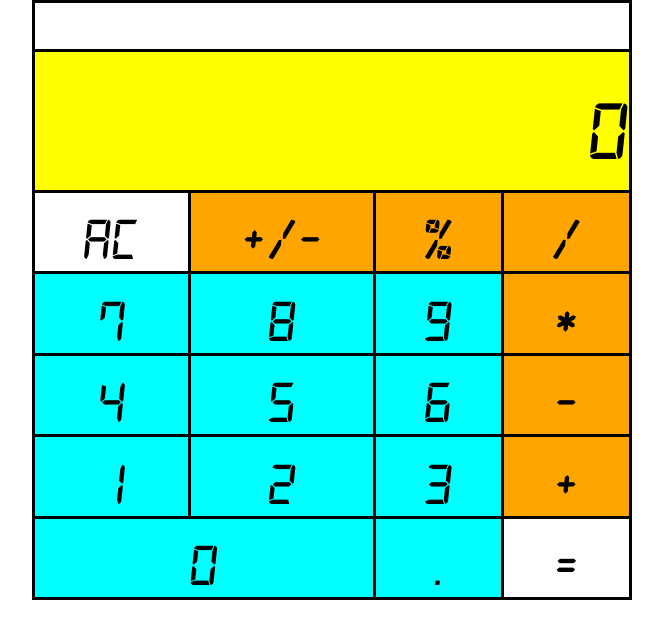
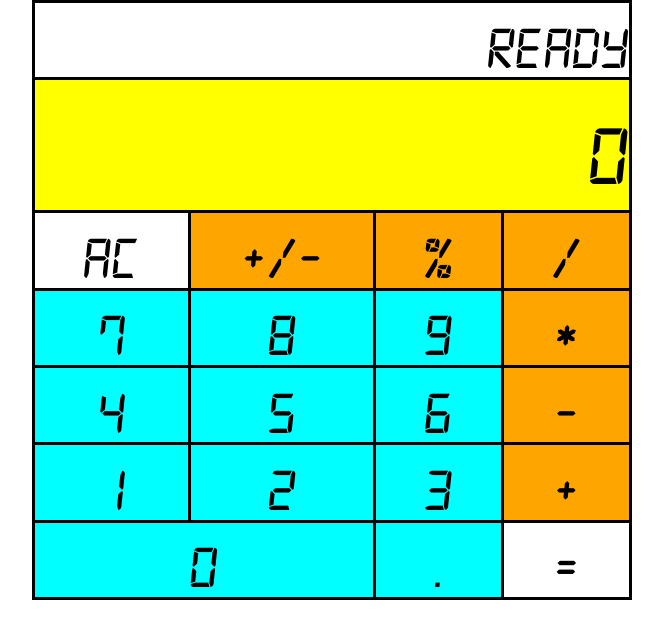
Before and after one commit to chaudhryjunaid/react-calculator, a React (Create React App) app: page / in a window 1280 px wide. Shown: the top 638 px of the page, without its empty margins (308-971 px from the left). Built offline with nearby package versions, Linux system fonts and the light colour scheme.

Commit message:
fix . bug

```diff
--- a/src/components/Calculator.js
+++ b/src/components/Calculator.js
@@ -71,7 +71,7 @@ class Calculator extends Component {
 				});
 			}
 		}
-		if (isNaN(action)) {
+		if (isNaN(action) && action !== '.') {
 			if (this.isUnary(action)) {
 				return this.setState({
 			 		result: this.handleUnaryOperation(this.state.result, action)
@@ -104,7 +104,7 @@ class Calculator extends Component {
       	width: this.props.width,
       	fontSize: `${this.props.width / 12}px`
       }}>
-        <div className="contextPanel">{this.state.context} {this.state.operator}</div>
+        <div className="contextPanel">{this.state.context ? this.state.context : 'READY'} {this.state.operator}</div>
         <div className="resultPanel">{this.state.result}</div>
         <div className="button white" onClick={this.handleClick}>AC</div>
         <div className="button orange" onClick={this.handleClick}>+/-</div>
```
